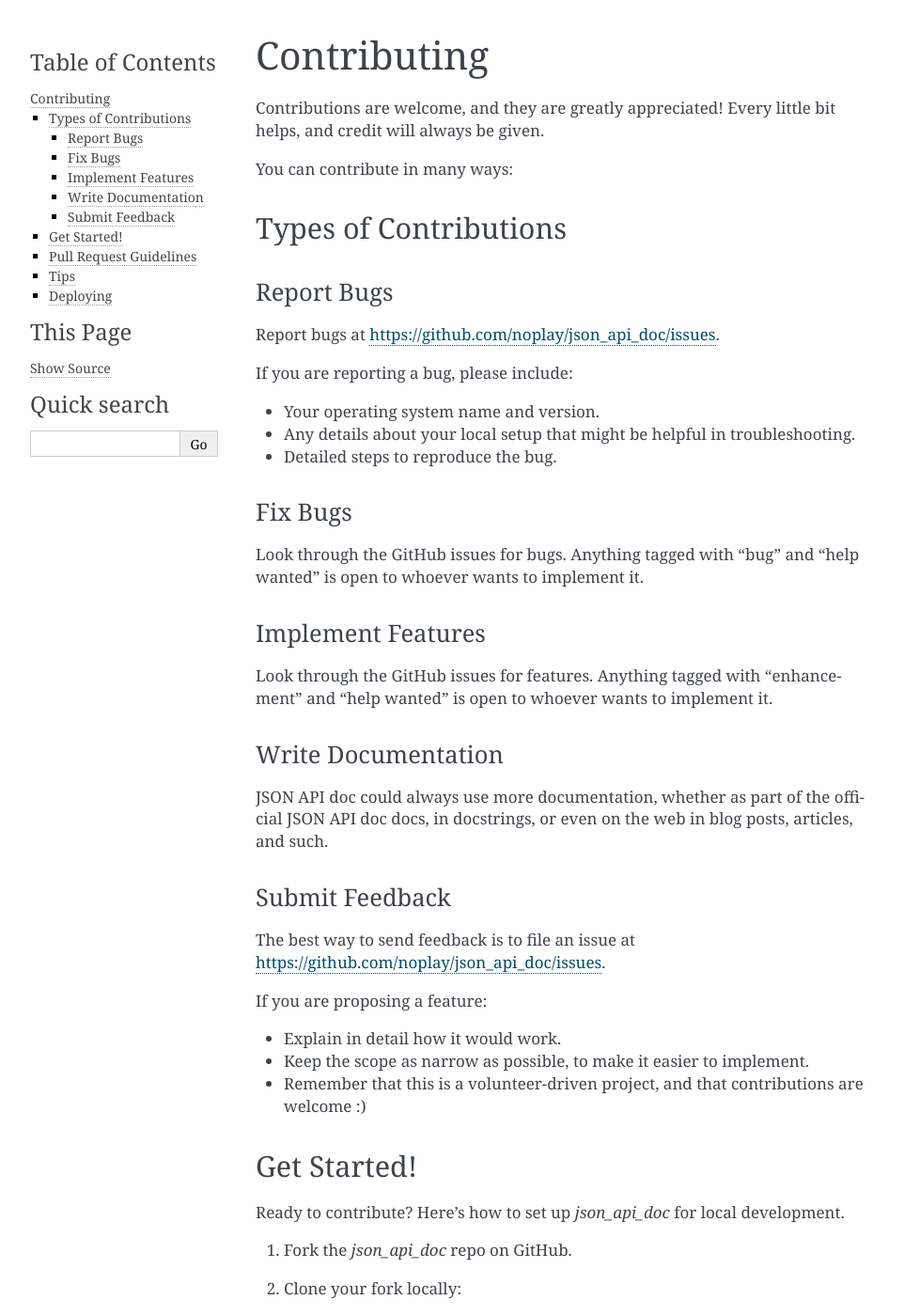
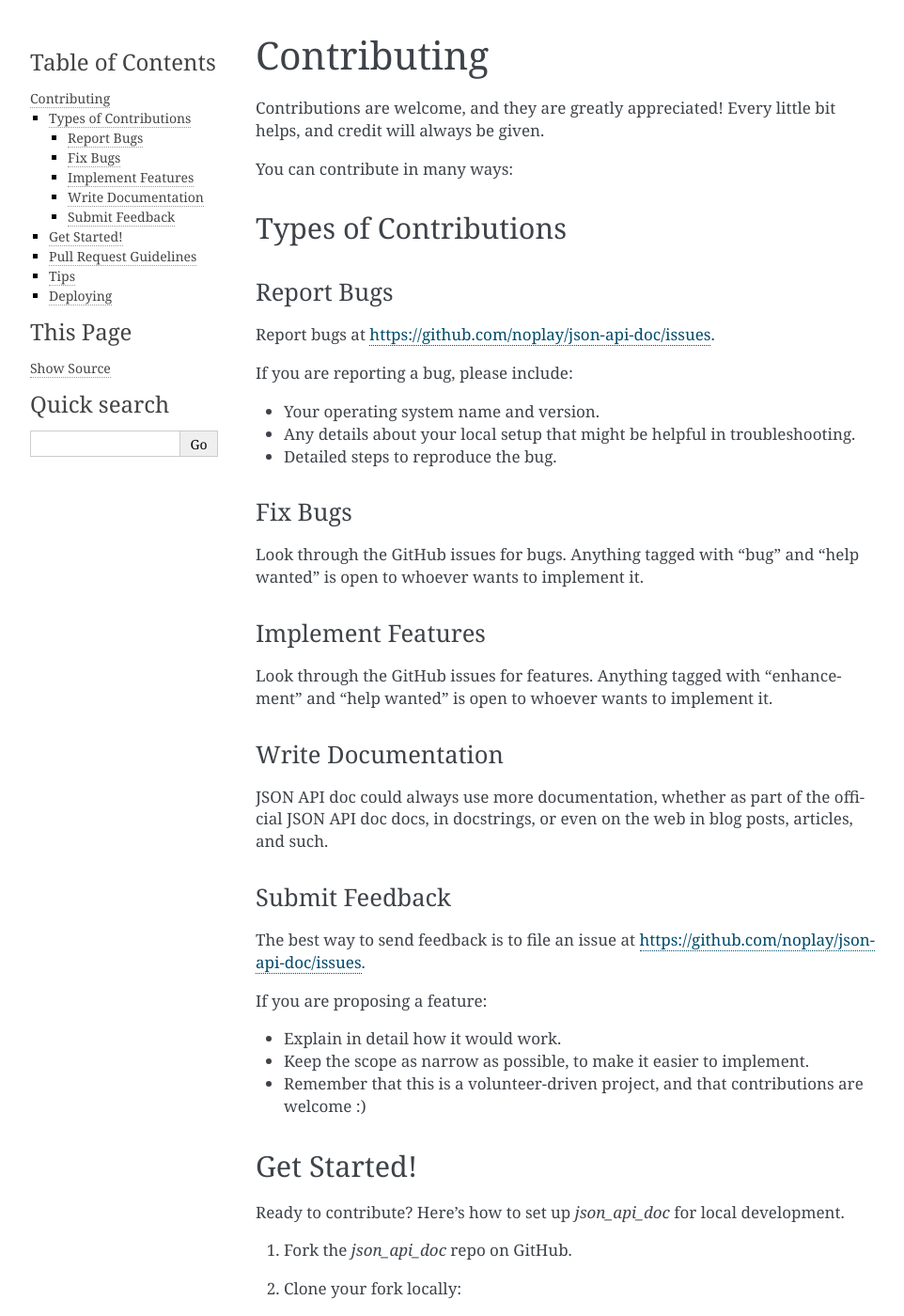
Before and after one commit to julien-duponchelle/json-api-doc, a Sphinx documentation site: the page built from docs/contributing.rst, in a window 1280 px wide and 1400 px high. Shown: the whole window at 94% size, without its empty margins (148-1110 px from the left). Built offline with Sphinx 7.4.7, drawn with Linux system fonts in a browser that asks for light colours; pages that are not in the unit, such as notebooks, are missing from menus.

```diff
--- a/CONTRIBUTING.rst
+++ b/CONTRIBUTING.rst
@@ -15,7 +15,7 @@ Types of Contributions
 Report Bugs
 ~~~~~~~~~~~
 
-Report bugs at https://github.com/noplay/json_api_doc/issues.
+Report bugs at https://github.com/noplay/json-api-doc/issues.
 
 If you are reporting a bug, please include:
 
@@ -45,7 +45,7 @@ articles, and such.
 Submit Feedback
 ~~~~~~~~~~~~~~~
 
-The best way to send feedback is to file an issue at https://github.com/noplay/json_api_doc/issues.
+The best way to send feedback is to file an issue at https://github.com/noplay/json-api-doc/issues.
 
 If you are proposing a feature:
 
--- a/setup.py
+++ b/setup.py
@@ -38,7 +38,7 @@ setup(
     setup_requires=setup_requirements,
     test_suite='tests',
     tests_require=test_requirements,
-    url='https://github.com/noplay/json_api_doc',
+    url='https://github.com/noplay/json-api-doc',
     version='0.1.0',
     zip_safe=False,
 )
```
Also changed, not shown: docs/installation.rst (+4 -4 lines).
